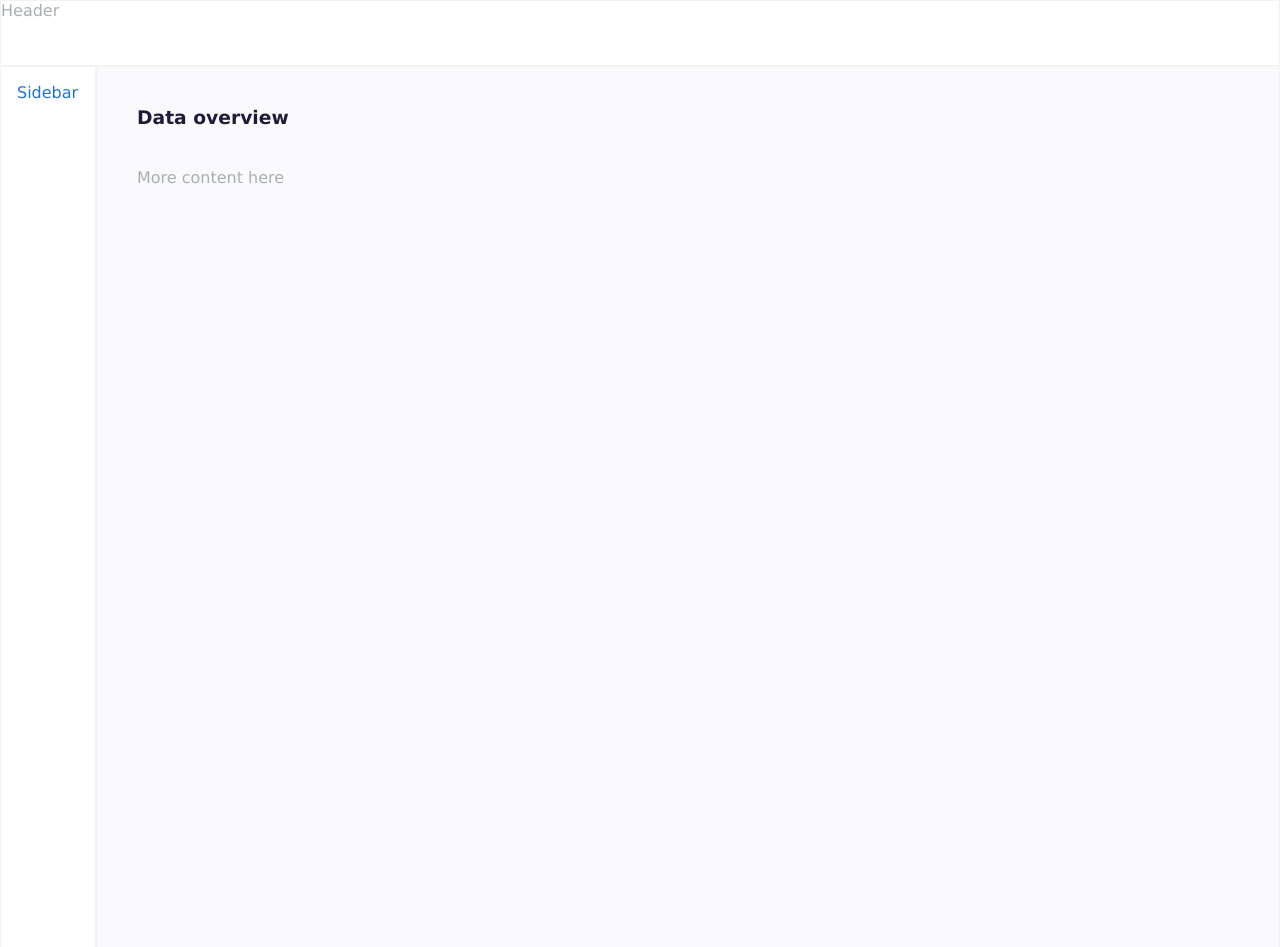
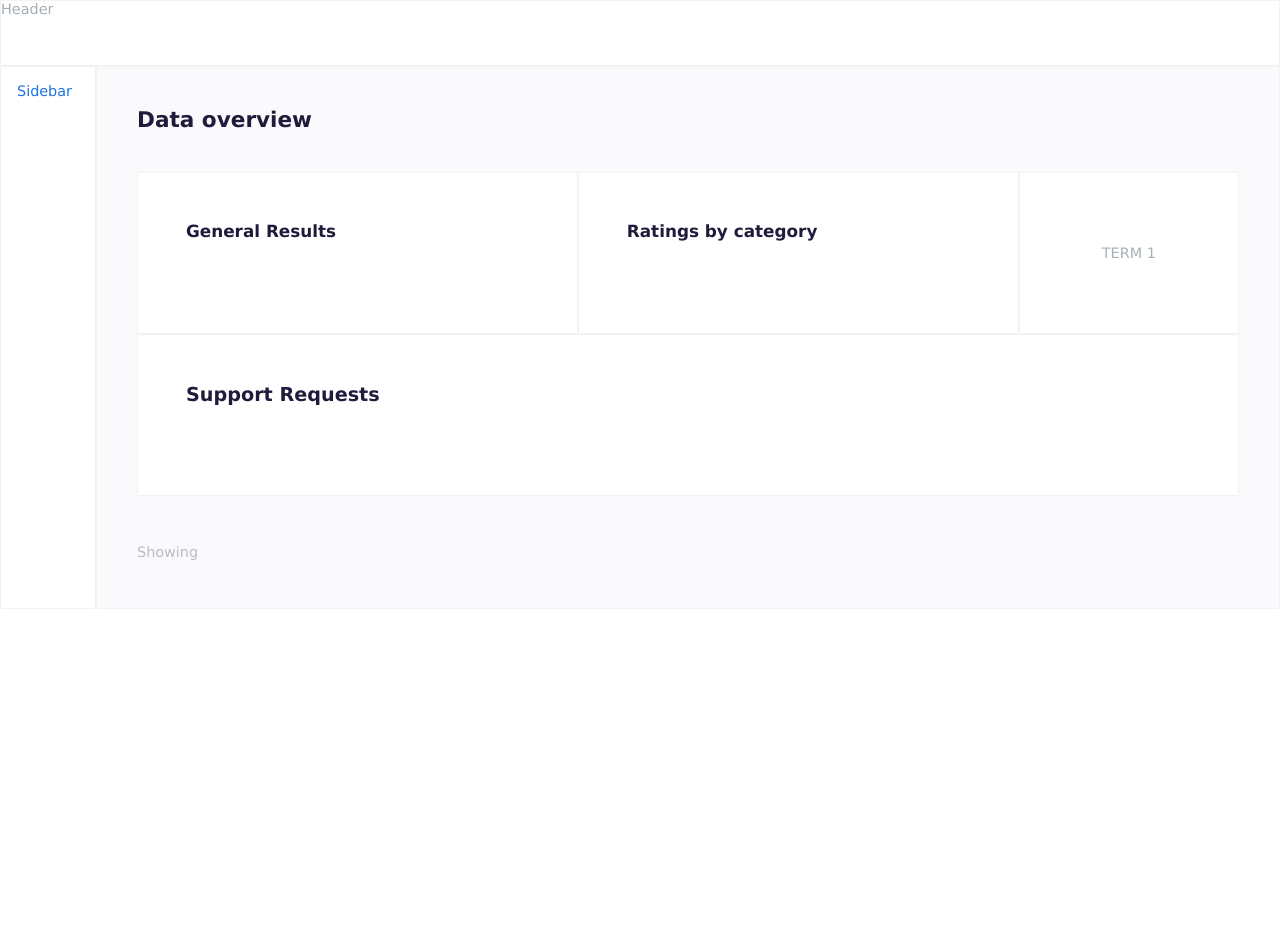
Before and after one commit to carloscorti/FDT-dashboard, a plain HTML site: page index.html in a window 1280 px wide. After the commit the page ends 800 px from the top, so only its background shows below. Drawn offline with Linux system fonts and the light colour scheme.

Commit message:
content layout initial sketchup
-on index.html: adding content markup
-on index.css: setting up content layout style

```diff
--- a/index.css
+++ b/index.css
@@ -7,10 +7,11 @@ body {
   margin: 0;
   padding: 0;
   font-family: Geneva, Verdana, sans-serif;
-  font-size: 1rem;
+  font-size: 0.9rem;
 }
 
-h3 {
+h3,
+h2 {
   padding-bottom: 2.5rem;
 }
 
@@ -20,15 +21,19 @@ h3 {
   color: rgb(31, 28, 59);
 }
 
+.highlighted-header {
+  font-size: 1.2rem;
+}
+
 p {
   color: rgb(183, 188, 200);
+  padding: 3rem 0 3rem 0;
 }
 
 .box {
   background-color: rgb(255, 255, 255);
   color: rgb(168, 175, 180);
   border-radius: 1px;
-  /* font-size: 150%;  */
   border: 1px solid rgb(242, 242, 242);
 }
 
@@ -36,19 +41,44 @@ p {
   grid-area: sidebar;
   color: rgb(29, 116, 222);
   padding: 1rem;
-  /* height: 100vh; */
 }
 
 .content {
   grid-area: content;
   background-color: rgb(250, 250, 252);
-  padding: 2.5rem;
-  height: 100vh;
+  padding: 2.5rem 2.5rem 0 2.5rem;
+  /* height: 100vh; */
 }
 
 .header {
   grid-area: header;
   height: 4rem;
+}
+
+.chart {
+  padding: 3rem;
+  height: 4rem;
+}
+
+.chart-one {
+  grid-area: chart-one;
+}
+
+.chart-two {
+  grid-area: chart-two;
+}
+
+.chart-table {
+  grid-area: chart-table;
+  height: 4rem;
+  padding: 3rem;
+}
+
+.terms {
+  grid-area: terms;
+  display: flex;
+  justify-content: center;
+  align-items: center;
 }
 
 .grid-wrapper {
@@ -63,6 +93,13 @@ p {
     "sidebar content";
 }
 
+.content-layout {
+  grid-template-columns: 40% 40% 20%;
+  grid-template-areas:
+    "chart-one   chart-two  terms"
+    "chart-table chart-table chart-table";
+}
+
 @media only screen and (max-width: 500px) {
   .page-layout {
     grid-template-columns: auto;
@@ -71,13 +108,13 @@ p {
       "sidebar"
       "content";
   }
+
+  .content-layout {
+    grid-template-columns: auto;
+    grid-template-areas:
+      "chart-one"
+      "chart-two"
+      "terms"
+      "chart-table";
+  }
 }
-
-/* @media only screen and (min-width: 600px)   {
-  .page-layout {
-    grid-template-columns: 10% auto;
-    grid-template-areas:
-    "header  header"
-    "sidebar content";
-  }
-} */
--- a/index.html
+++ b/index.html
@@ -13,8 +13,22 @@
     <div class="box header">Header</div>
     <div class="box sidebar">Sidebar</div>
     <div class="box content">
-      <h3>Data overview</h3>
-      <div>More content here</div>
+      <h2>Data overview</h2>
+      <div class="grid-wrapper content-layout">
+        <div class="box chart chart-one">
+          <h3>General Results</h3>
+        </div>
+        <div class="box chart chart-two">
+          <h3>Ratings by category</h3>
+        </div>
+        <div class="box terms">
+          <span>TERM 1</span>
+        </div>
+        <div class="box chart-table">
+          <h3 class="highlighted-header">Support Requests</h3>
+        </div>
+      </div>
+      <p>Showing</p>
     </div>
 </body>
 
```
